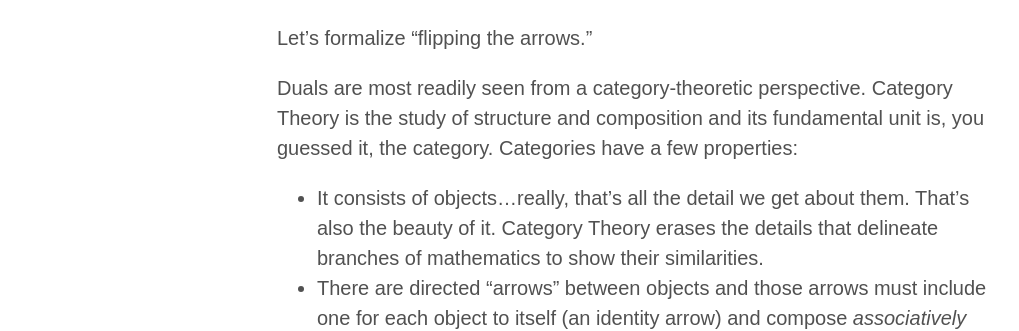
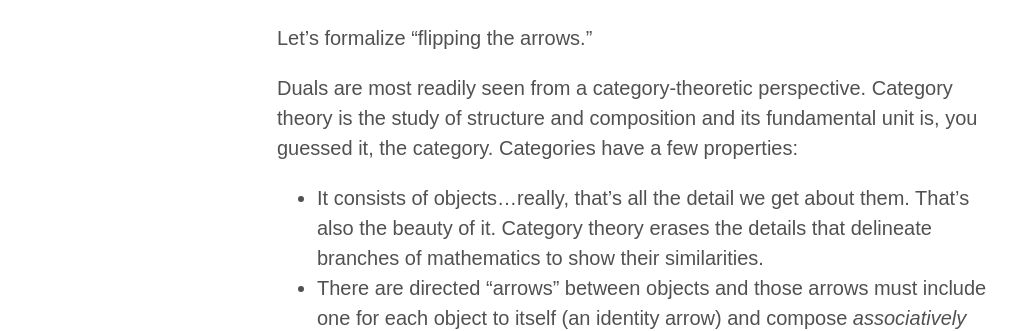
Before and after one commit to rvsrvs/jasdev.github.io, a Jekyll site: the page built from _posts/2019-7-26-duals.md, in a window 1280 px wide and 1400 px high, scrolled down 4737 px. Shown: the part 183-514 px from the top of the window, without its empty margins (3-1022 px from the left). Built offline with Jekyll 4.4.1, drawn with Linux system fonts in a browser that asks for light colours; some web fonts are replaced; some of the changed lines change nothing that is shown; some of the changed text lies outside the part shown.

Commit message:
Re-wording some older copy.

```diff
--- a/_posts/2019-7-26-duals.md
+++ b/_posts/2019-7-26-duals.md
@@ -54,14 +54,14 @@
 
 Let’s formalize “flipping the arrows.”
 
-Duals are most readily seen from a category-theoretic perspective. Category Theory is the study of structure and composition and its fundamental unit is, you guessed it, the category. Categories have a few properties:
+Duals are most readily seen from a category-theoretic perspective. Category theory is the study of structure and composition and its fundamental unit is, you guessed it, the category. Categories have a few properties:
 
-- It consists of objects…really, that’s all the detail we get about them. That’s also the beauty of it. Category Theory erases the details that delineate branches of mathematics to show their similarities.
+- It consists of objects…really, that’s all the detail we get about them. That’s also the beauty of it. Category theory erases the details that delineate branches of mathematics to show their similarities.
 - There are directed “arrows” between objects and those arrows must include one for each object to itself (an identity arrow) and compose _associatively_ (denoted by `g` ∘ `f`, if `f` is applied first, followed by `g` or `g(f(x))` in a programming context). Put another way, an object, `A`, must have an arrow to itself, and if it has another pointing towards `B` and `B` has one towards `C`, then there exists an arrow from `A` to `C` representing the composition of those two arrows.
 
 ![Category with four objects, `A`, `B`, `C`, and `D` with morphisms between each in that order and also arrows for their compositions and identities.](/public/images/category_definition.png)
 
-From this construction, Category Theory provides a template for practically all of mathematics. If we consider the objects to be the types in our programs and arrows to be functions between them, then we almost[^1] have a category.
+From this construction, category theory provides a template for a lot of mathematics. If we consider the objects to be the types in our programs and arrows to be functions between them, then we almost[^1] have a category.
 
 Now we can start flipping arrows. For every construction, we can reverse the arrows to construct a dual. Below is a sketch of defining a tuple in terms of objects and arrows and to its right is the dual, which happens to be [our dear friend, `Either`](https://github.com/pointfreeco/swift-prelude/blob/536b8856e38853854b5c5689e5b5d06da75c992e/Sources/Either/Either.swift#L3-L6).
 
```
